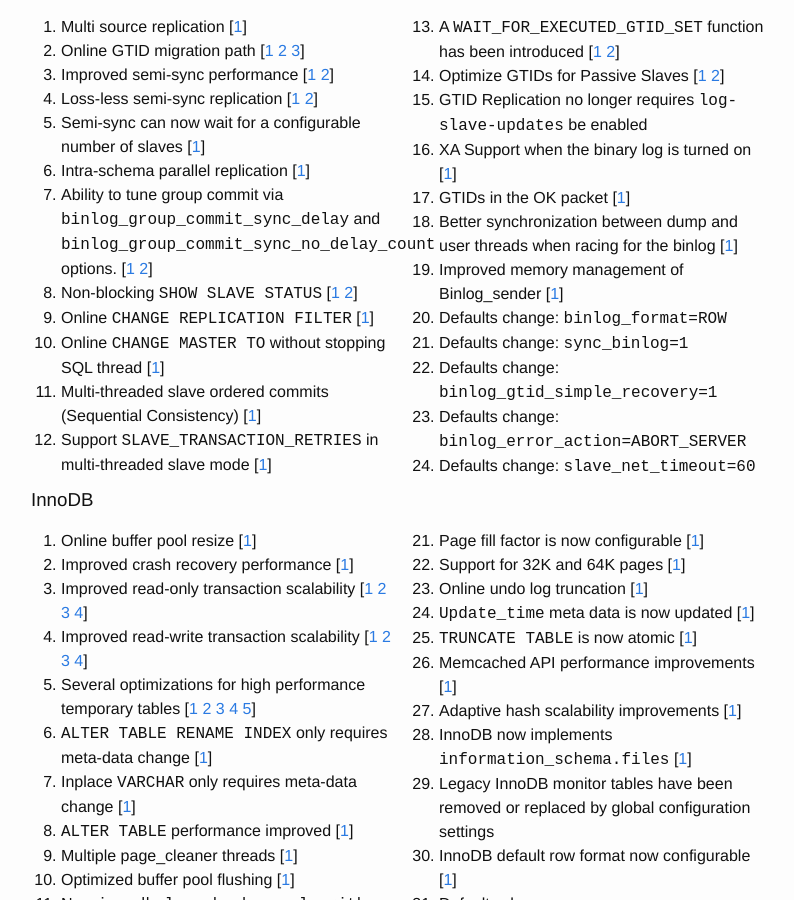
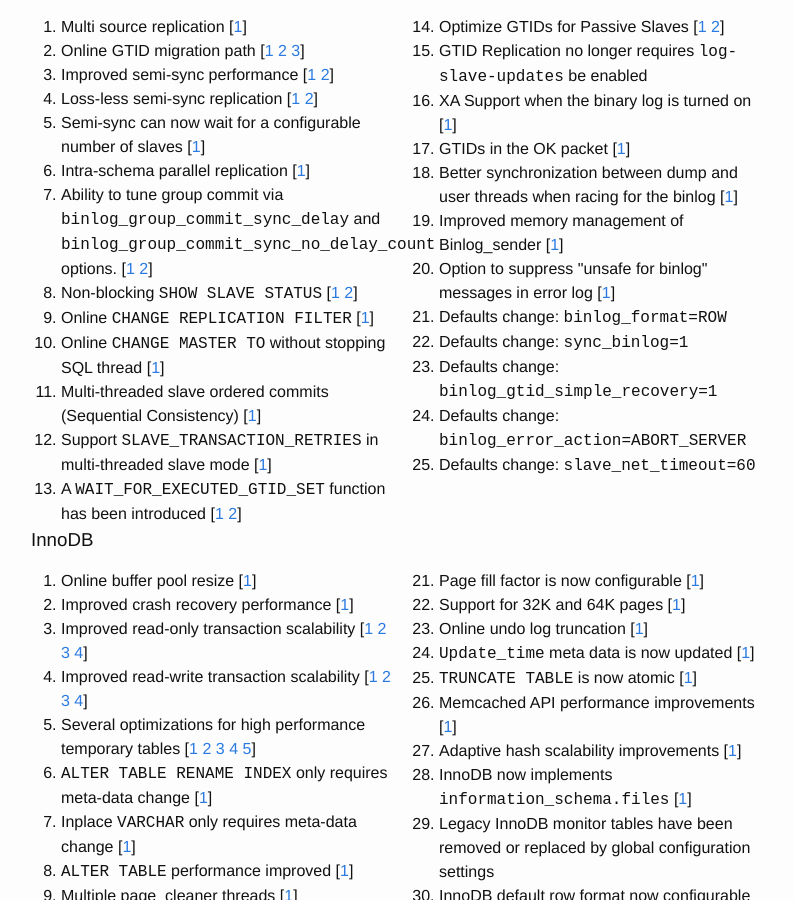
Before and after one commit to morgo/morgo.github.io, a Jekyll site: the page built from index.html, in a window 1280 px wide and 900 px high, scrolled down 344 px. Shown: the whole window, without its empty margins (239-1033 px from the left). Built offline with Jekyll 4.4.1, drawn with Linux system fonts in a browser that asks for light colours.

Commit message:
Added option log_statements_unsafe_for_binlog

```diff
--- a/index.html
+++ b/index.html
@@ -39,6 +39,7 @@ title: Complete list of new features in MySQL 5.7
  <li class="rt">GTIDs in the OK packet [<a href="http://dev.mysql.com/worklog/task/?id=6128">1</a>]</li>
  <li class="rt">Better synchronization between dump and user threads when racing for the binlog [<a href="http://my-replication-life.blogspot.ca/2013/09/dump-thread-enhancement.html">1</a>]</li>
  <li class="rt">Improved memory management of Binlog_sender [<a href="http://dev.mysql.com/worklog/task/?id=7299">1</a>]</li>
+ <li class="rt">Option to suppress "unsafe for binlog" messages in error log [<a href="http://dev.mysql.com/doc/refman/5.7/en/replication-options-binary-log.html#sysvar_log_statements_unsafe_for_binlog">1</a>]</li>
  <li class="id">Defaults change: <tt>binlog_format=ROW</tt></li>
  <li class="id">Defaults change: <tt>sync_binlog=1</tt></li>
  <li class="nd">Defaults change: <tt>binlog_gtid_simple_recovery=1</tt></li>
```
